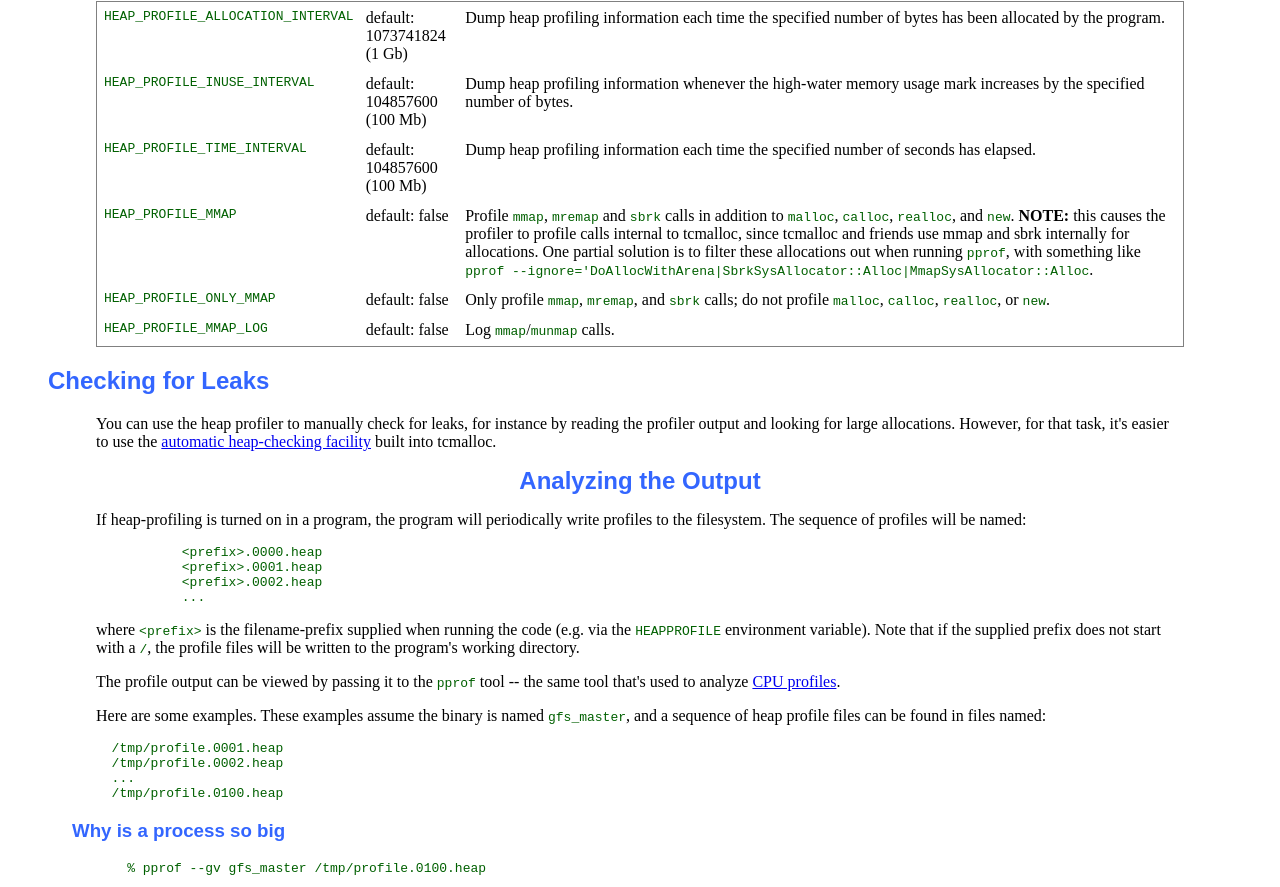
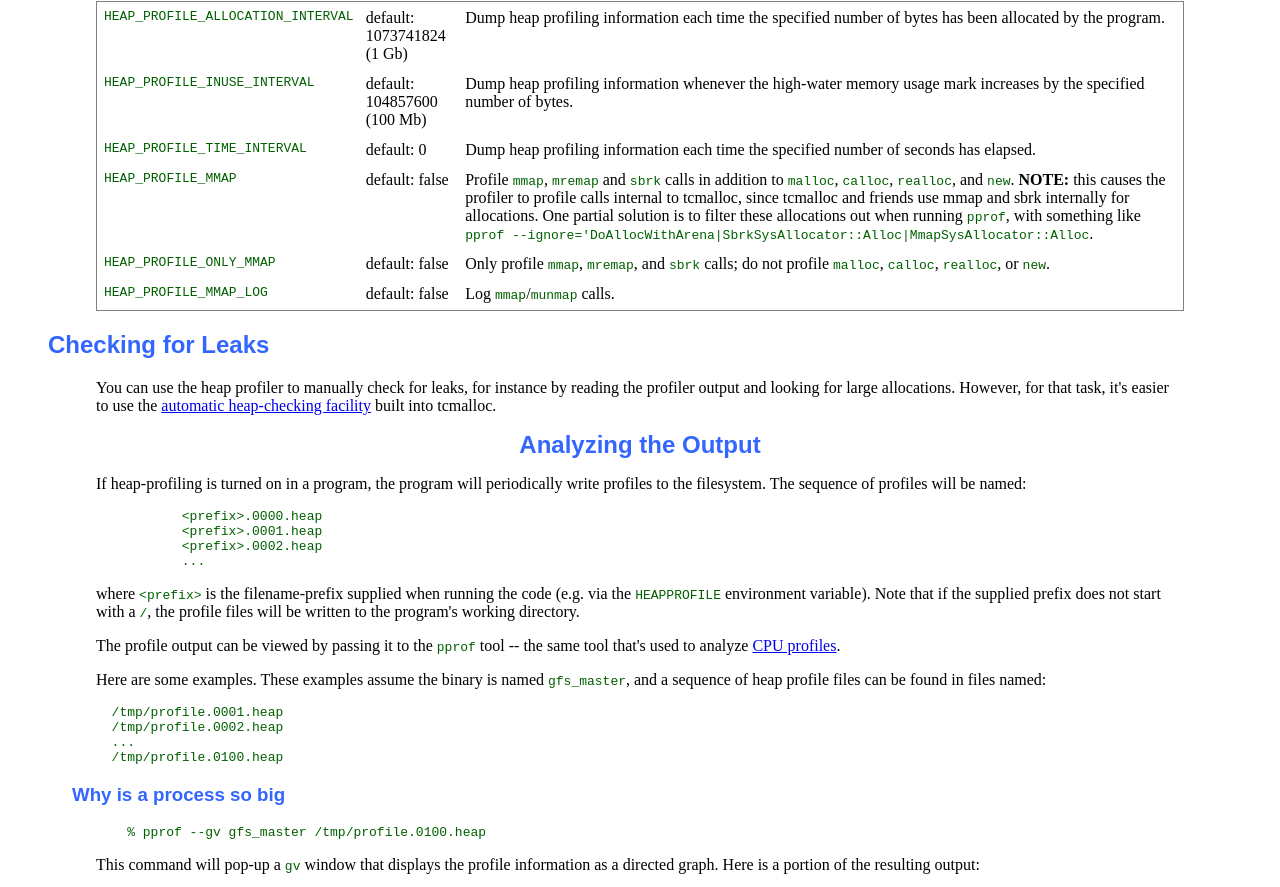
Before and after one commit to gperftools/gperftools, a plain HTML site: page doc/heapprofile.html in a window 1280 px wide. Shown: the part 815-1702 px from the top of the page. Drawn offline with Linux system fonts and the light colour scheme.

Commit message:
fixed default value of HEAP_PROFILER_TIME_INTERVAL in .html doc

```diff
--- a/doc/heapprofile.html
+++ b/doc/heapprofile.html
@@ -107,7 +107,7 @@ environment variables.</p>
 
 <tr valign=top>
   <td><code>HEAP_PROFILE_TIME_INTERVAL</code></td>
-  <td>default: 104857600 (100 Mb)</td>
+  <td>default: 0</td>
   <td>
     Dump heap profiling information each time the specified
     number of seconds has elapsed.
```
